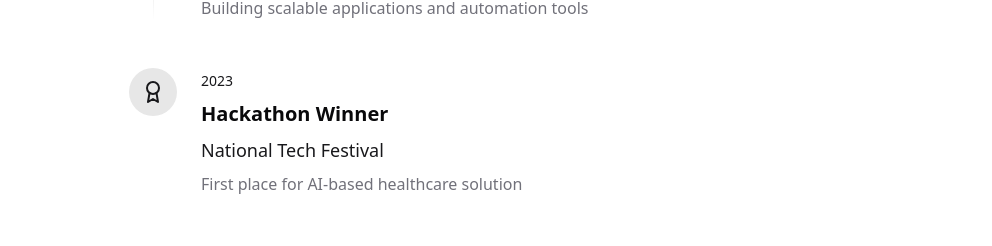
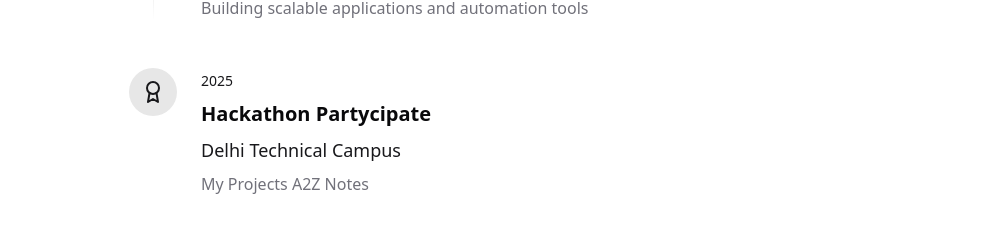
Before and after one commit to TechWithIfn/personal-portfolio, a React (Vite) app: page / in a window 1280 px wide. Shown: the part 1249-1495 px from the top of the page, without its empty margins (127-1119 px from the left). Built offline with nearby package versions, Linux system fonts and the light colour scheme.

Commit message:
Update home.tsx
Signed-off-by: Irfan Ansari  <Techwithifn@gmail.com>

```diff
--- a/src/pages/home.tsx
+++ b/src/pages/home.tsx
@@ -53,10 +53,10 @@ export function HomePage() {
     },
     {
       icon: <Award className="w-6 h-6 text-primary" />,
-      year: '2023',
-      title: 'Hackathon Winner',
-      subtitle: 'National Tech Festival',
-      description: 'First place for AI-based healthcare solution'
+      year: '2025',
+      title: 'Hackathon Partycipate',
+      subtitle: 'Delhi Technical Campus',
+      description: 'My Projects A2Z Notes'
     }
   ];
 
```
